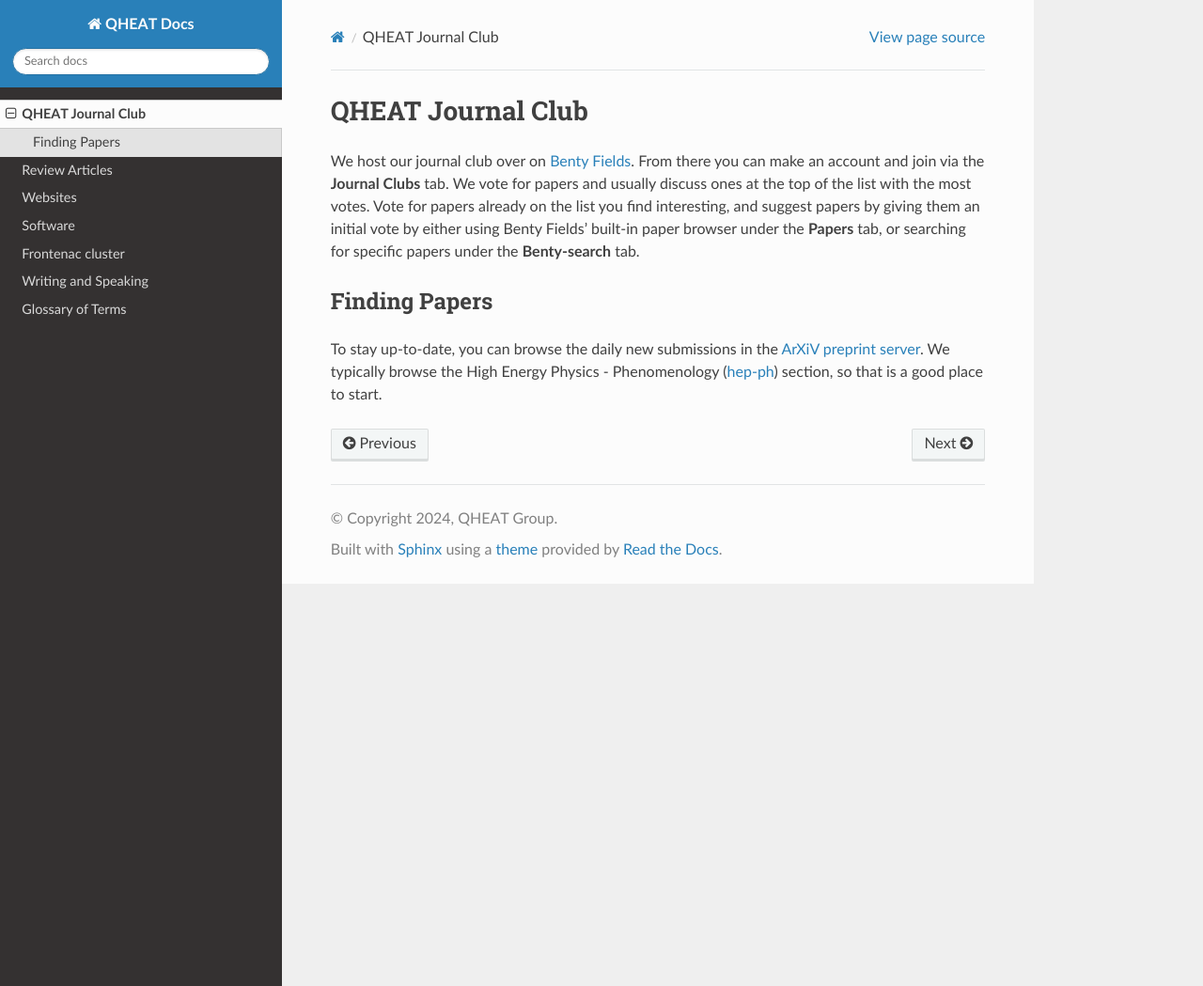
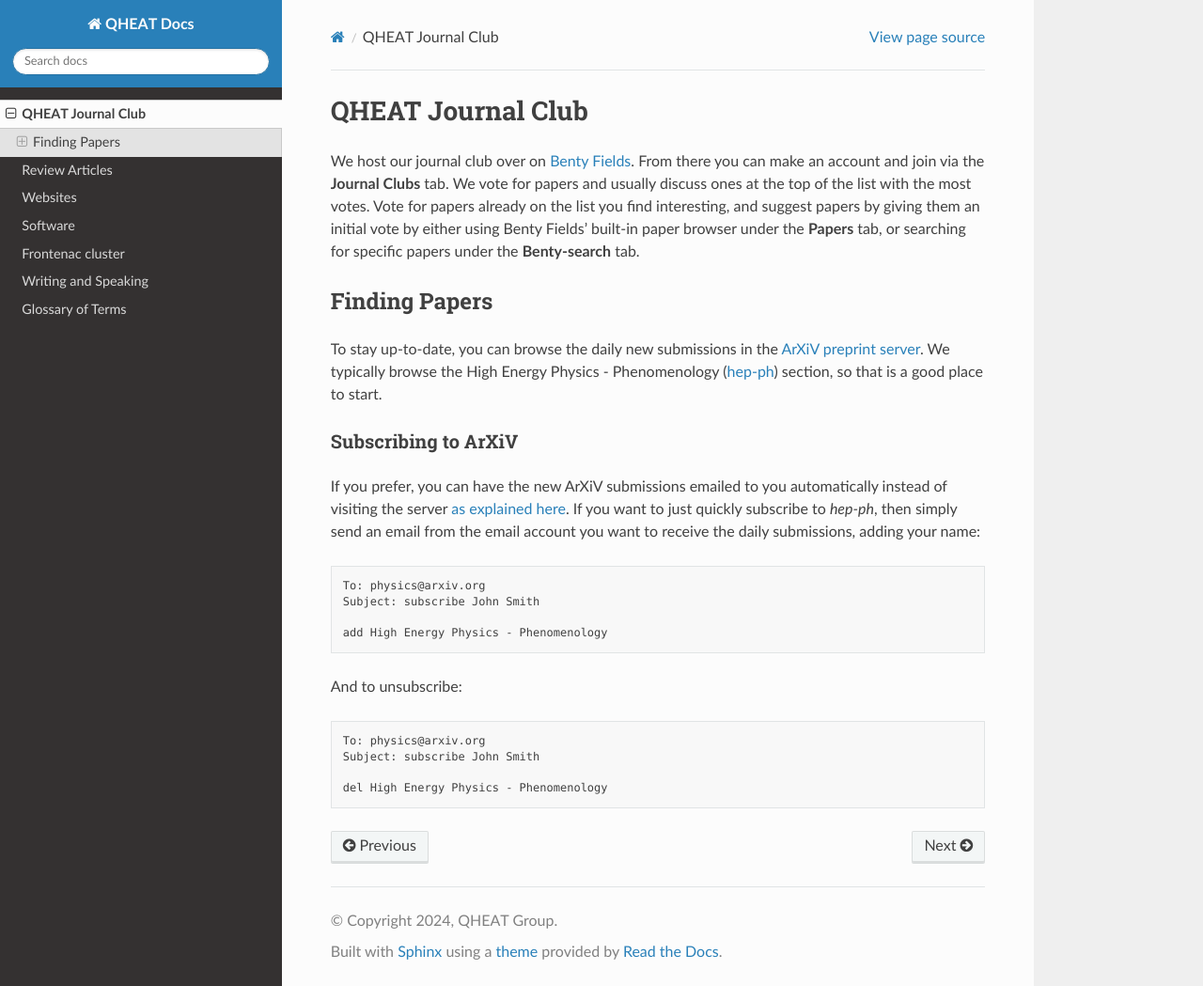
Before and after one commit to aaronvincent/QHEAT, a Sphinx documentation site: the page built from docs/source/qheat-jc.rst, in a window 1280 px wide and 1049 px high. Shown: the whole window at 94% size. Built offline with Sphinx 7.4.7 and the Read the Docs theme 3.1.0, drawn with Linux system fonts in a browser that asks for light colours.

Commit message:
Info on arxiv email subscriptions

```diff
--- a/docs/source/qheat-jc.rst
+++ b/docs/source/qheat-jc.rst
@@ -16,3 +16,29 @@ To stay up-to-date, you can browse the daily new submissions in the
 `ArXiV preprint server <https://arxiv.org>`_. We typically browse the High
 Energy Physics - Phenomenology (`hep-ph <https://arxiv.org/archive/hep-ph>`_)
 section, so that is a good place to start.
+
+.. _subscribe-arxiv:
+
+Subscribing to ArXiV
+********************
+If you prefer, you can have the new ArXiV submissions emailed to you
+automatically instead of visiting the server
+`as explained here <https://info.arxiv.org/help/subscribe.html>`_. If you want
+to just quickly subscribe to *hep-ph*, then simply send an email from the email
+account you want to receive the daily submissions, adding your name:
+
+.. code-block:: text
+
+	To: physics@arxiv.org
+	Subject: subscribe John Smith
+
+	add High Energy Physics - Phenomenology
+
+And to unsubscribe:
+
+.. code-block:: text
+
+	To: physics@arxiv.org
+	Subject: subscribe John Smith
+
+	del High Energy Physics - Phenomenology
```
